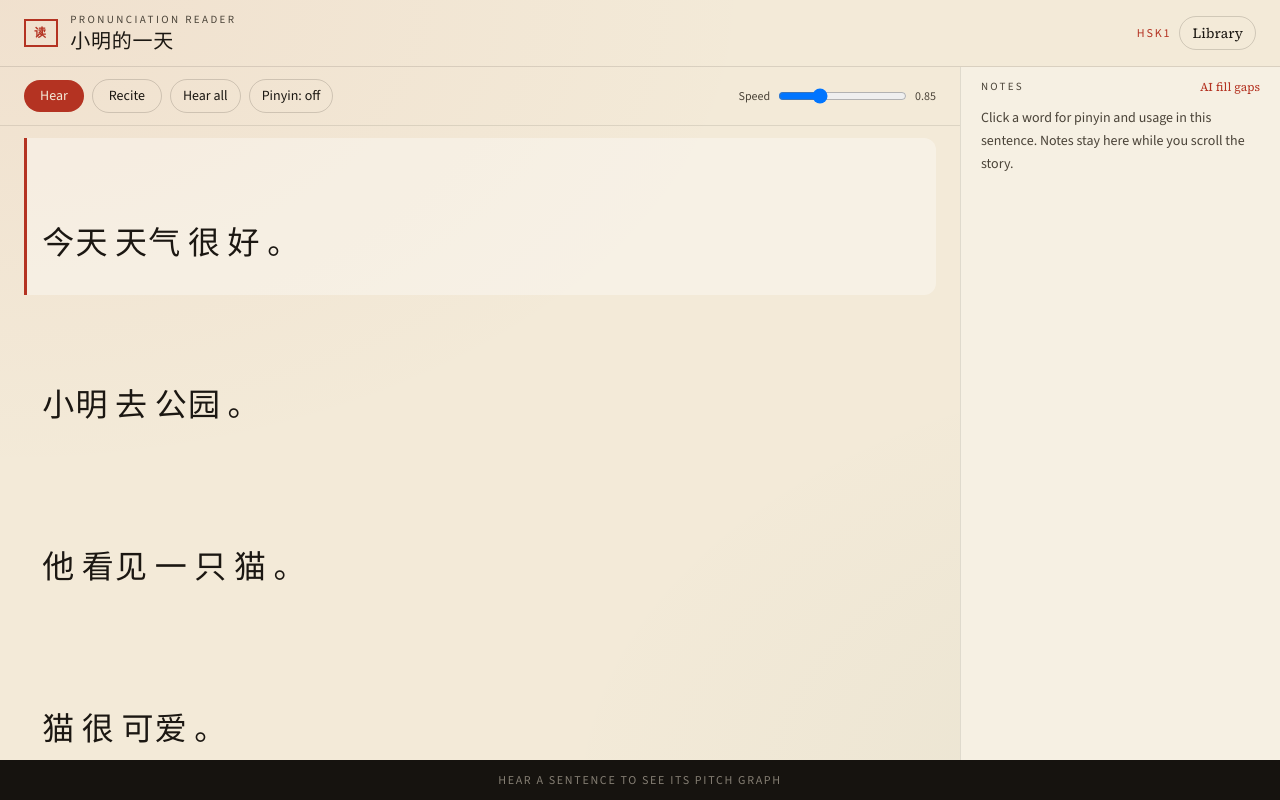
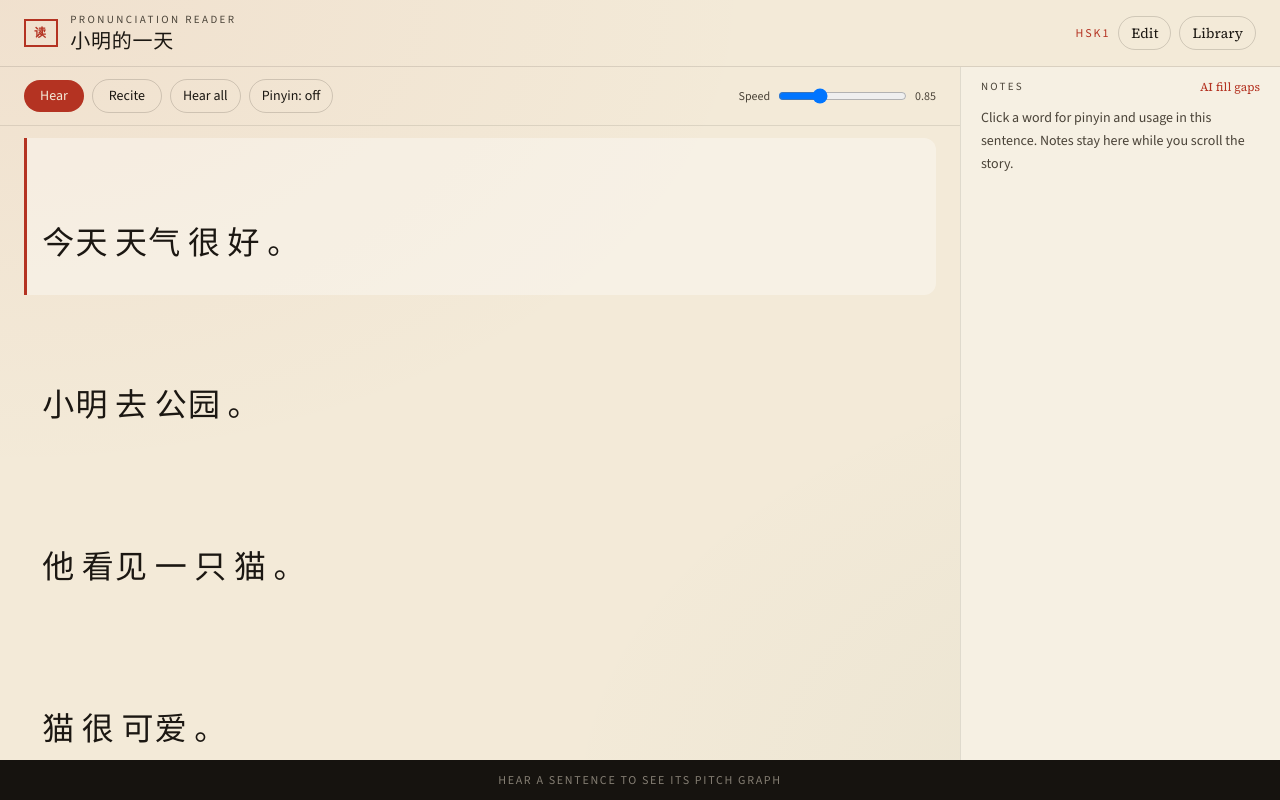
Before and after one commit to larry-fuqua/chinese-learning, a Next.js app: page /read/sample-xiaoming in a window 1280 px wide. Built offline with nearby package versions, Linux system fonts and the light colour scheme.

Commit message:
Add in-app story editing

```diff
--- a/src/app/new/page.tsx
+++ b/src/app/new/page.tsx
@@ -1,5 +1,10 @@
 import { NewStoryForm } from "@/components/NewStoryForm";
 
-export default function NewStoryPage() {
-  return <NewStoryForm />;
+export default async function NewStoryPage({
+  searchParams,
+}: {
+  searchParams: Promise<{ id?: string }>;
+}) {
+  const { id } = await searchParams;
+  return <NewStoryForm storyId={id} />;
 }
--- a/src/components/NewStoryForm.tsx
+++ b/src/components/NewStoryForm.tsx
@@ -2,20 +2,37 @@
 
 import Link from "next/link";
 import { useRouter } from "next/navigation";
-import { useState } from "react";
+import { useEffect, useState } from "react";
 import { AppHeader } from "@/components/AppHeader";
-import { saveStory } from "@/lib/storage";
+import { getStory, saveStory } from "@/lib/storage";
 import { buildSentencesFromHanzi, looksLikePinyin, newId, onlyHanzi } from "@/lib/text";
-import type { PrepareResponse, Story, StoryLevel } from "@/lib/types";
+import type { Note, PrepareResponse, Story, StoryLevel } from "@/lib/types";
 
-export function NewStoryForm() {
+export function NewStoryForm({ storyId }: { storyId?: string }) {
   const router = useRouter();
+  const [existing, setExisting] = useState<Story | null>(null);
   const [title, setTitle] = useState("");
   const [level, setLevel] = useState<StoryLevel>("HSK1");
   const [hanzi, setHanzi] = useState("");
   const [pinyin, setPinyin] = useState("");
   const [busy, setBusy] = useState(false);
   const [error, setError] = useState("");
+  const editing = Boolean(storyId);
+
+  useEffect(() => {
+    if (!storyId) return;
+    void getStory(storyId).then((found) => {
+      if (!found) {
+        setError("Story not found in this browser.");
+        return;
+      }
+      setExisting(found);
+      setTitle(found.title);
+      setLevel(found.level);
+      setHanzi(found.hanzi);
+      setPinyin(found.sentences.map((s) => s.pinyin).filter(Boolean).join("\n"));
+    });
+  }, [storyId]);
 
   async function prepareAndSave() {
     setError("");
@@ -42,13 +59,13 @@ export function NewStoryForm() {
         throw new Error(body.error || `Prepare failed (${response.status})`);
       }
       const prepared = (await response.json()) as PrepareResponse;
-      const story = toStory(prepared);
+      const story = toStory(prepared, existing);
       await saveStory(story);
       router.push(`/read/${story.id}`);
     } catch (err) {
       const message = err instanceof Error ? err.message : "Could not prepare story.";
       if (hanziText && onlyHanzi(hanziText) && !looksLikePinyin(hanziText)) {
-        const local = localStory(title, level, hanziText);
+        const local = localStory(title, level, hanziText, existing);
         await saveStory(local);
         router.push(`/read/${local.id}`);
         return;
@@ -66,7 +83,7 @@ export function NewStoryForm() {
       setError("Local save needs simplified Chinese text.");
       return;
     }
-    const story = localStory(title, level, hanziText);
+    const story = localStory(title, level, hanziText, existing);
     await saveStory(story);
     router.push(`/read/${story.id}`);
   }
@@ -92,7 +109,7 @@ export function NewStoryForm() {
   return (
     <div className="mx-auto min-h-screen max-w-3xl">
       <AppHeader
-        title="新课文"
+        title={editing ? "改课文" : "新课文"}
         right={
           <Link
             href="/"
@@ -104,9 +121,9 @@ export function NewStoryForm() {
       />
       <main className="px-4 py-8 sm:px-6">
         <p className="font-[family-name:var(--font-sans)] text-sm leading-relaxed text-ink-soft">
-          Paste a graded reader, a social post, or numbered pinyin. AI fills the
-          missing side and drafts notes for key words. Display stays simplified
-          Chinese.
+          {editing
+            ? "Fix the Chinese (or title) and save. Your notes are kept unless you re-run AI, which only fills gaps."
+            : "Paste a graded reader, a social post, or numbered pinyin. AI fills the missing side and drafts notes for key words. Display stays simplified Chinese."}
         </p>
 
         <form
@@ -189,14 +206,14 @@ export function NewStoryForm() {
               disabled={busy}
               className="rounded-full bg-cinnabar px-5 py-2 font-[family-name:var(--font-sans)] text-sm font-medium text-paper disabled:opacity-60"
             >
-              {busy ? "Preparing…" : "Prepare with AI"}
+              {busy ? "Preparing…" : editing ? "Save with AI" : "Prepare with AI"}
             </button>
             <button
               type="button"
               onClick={() => void saveLocalOnly()}
               className="rounded-full border border-[color-mix(in_oklab,var(--color-ink)_16%,transparent)] px-5 py-2 font-[family-name:var(--font-sans)] text-sm"
             >
-              Save Chinese only
+              {editing ? "Save text only" : "Save Chinese only"}
             </button>
           </div>
         </form>
@@ -205,30 +222,46 @@ export function NewStoryForm() {
   );
 }
 
-function toStory(prepared: PrepareResponse): Story {
+function keepUserNotes(notes: Record<string, Note>): Record<string, Note> {
+  const kept: Record<string, Note> = {};
+  for (const [key, note] of Object.entries(notes)) {
+    if (note.source === "user") kept[key] = note;
+  }
+  return kept;
+}
+
+function toStory(prepared: PrepareResponse, existing: Story | null): Story {
   const now = new Date().toISOString();
+  const userNotes = existing ? keepUserNotes(existing.notes) : {};
   return {
-    id: newId(),
+    id: existing?.id ?? newId(),
     title: prepared.title,
     level: prepared.level,
+    bundled: existing?.bundled,
     hanzi: prepared.hanzi,
     sentences: prepared.sentences,
-    notes: prepared.notes,
-    createdAt: now,
+    notes: { ...prepared.notes, ...userNotes },
+    createdAt: existing?.createdAt ?? now,
     updatedAt: now,
   };
 }
 
-function localStory(title: string, level: StoryLevel, hanzi: string): Story {
+function localStory(
+  title: string,
+  level: StoryLevel,
+  hanzi: string,
+  existing: Story | null,
+): Story {
   const now = new Date().toISOString();
   return {
-    id: newId(),
-    title: title.trim() || "Untitled",
+    id: existing?.id ?? newId(),
+    title: title.trim() || existing?.title || "Untitled",
     level,
+    bundled: existing?.bundled,
     hanzi,
     sentences: buildSentencesFromHanzi(hanzi),
-    notes: {},
-    createdAt: now,
+    notes: existing?.notes ?? {},
+    createdAt: existing?.createdAt ?? now,
     updatedAt: now,
   };
 }
--- a/src/components/Reader.tsx
+++ b/src/components/Reader.tsx
@@ -378,6 +378,12 @@ export function Reader({ storyId }: { storyId: string }) {
             <span className="hidden font-[family-name:var(--font-sans)] text-xs uppercase tracking-[0.16em] text-cinnabar sm:inline">
               {story.level}
             </span>
+            <Link
+              href={`/new?id=${encodeURIComponent(story.id)}`}
+              className="rounded-full border border-[color-mix(in_oklab,var(--color-ink)_16%,transparent)] px-3 py-1.5 font-[family-name:var(--font-sans)] text-sm"
+            >
+              Edit
+            </Link>
             <Link
               href="/"
               className="rounded-full border border-[color-mix(in_oklab,var(--color-ink)_16%,transparent)] px-3 py-1.5 font-[family-name:var(--font-sans)] text-sm"
--- a/src/components/StoryLibrary.tsx
+++ b/src/components/StoryLibrary.tsx
@@ -105,6 +105,13 @@ export function StoryLibrary() {
                     {story.sentences.length} sentences
                   </p>
                 </Link>
+                <div className="flex shrink-0 flex-col items-end gap-2">
+                  <Link
+                    href={`/new?id=${encodeURIComponent(story.id)}`}
+                    className="font-[family-name:var(--font-sans)] text-xs text-cinnabar"
+                  >
+                    Edit
+                  </Link>
                   {!story.bundled ? (
                     <button
                       type="button"
@@ -119,6 +126,7 @@ export function StoryLibrary() {
                     </button>
                   ) : null}
                 </div>
+              </div>
             </li>
           ))}
         </ul>
```
Lines whose indentation alone changed are shown as unchanged.
